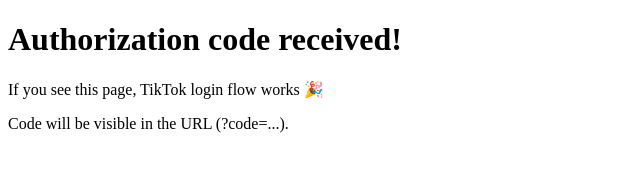
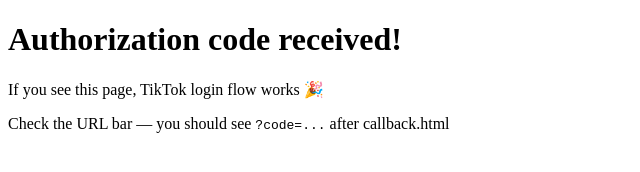
Before and after one commit to szczepanikov/szczepanikov-analytics, a plain HTML site: page callback.html in a window 1280 px wide. Shown: the whole page, without its empty margins (0-640 px from the left). Drawn offline with Linux system fonts and the light colour scheme.

Commit message:
Update callback.html

```diff
--- a/callback.html
+++ b/callback.html
@@ -7,6 +7,6 @@
 <body>
   <h1>Authorization code received!</h1>
   <p>If you see this page, TikTok login flow works 🎉</p>
-  <p>Code will be visible in the URL (?code=...).</p>
+  <p>Check the URL bar — you should see <code>?code=...</code> after callback.html</p>
 </body>
 </html>
```
